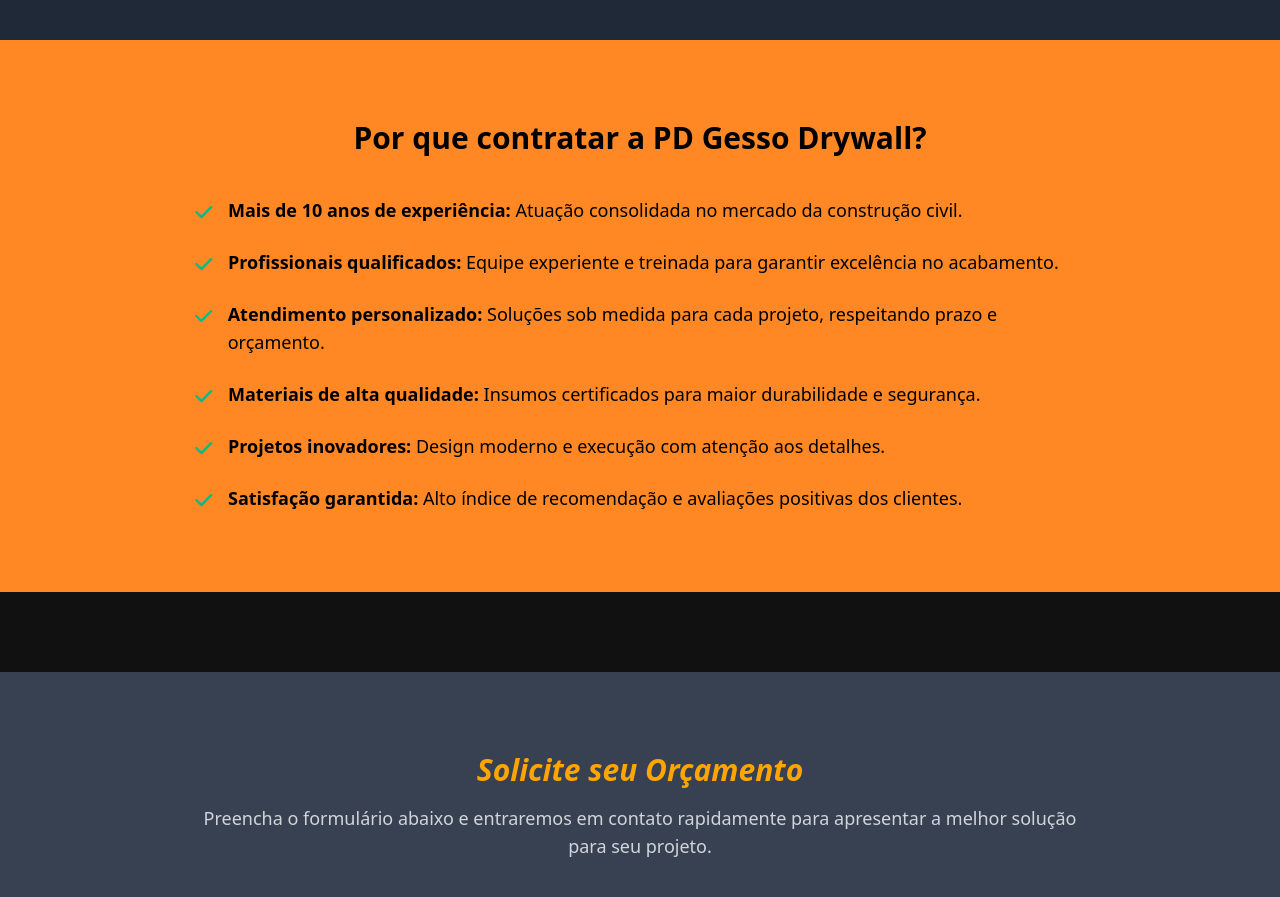
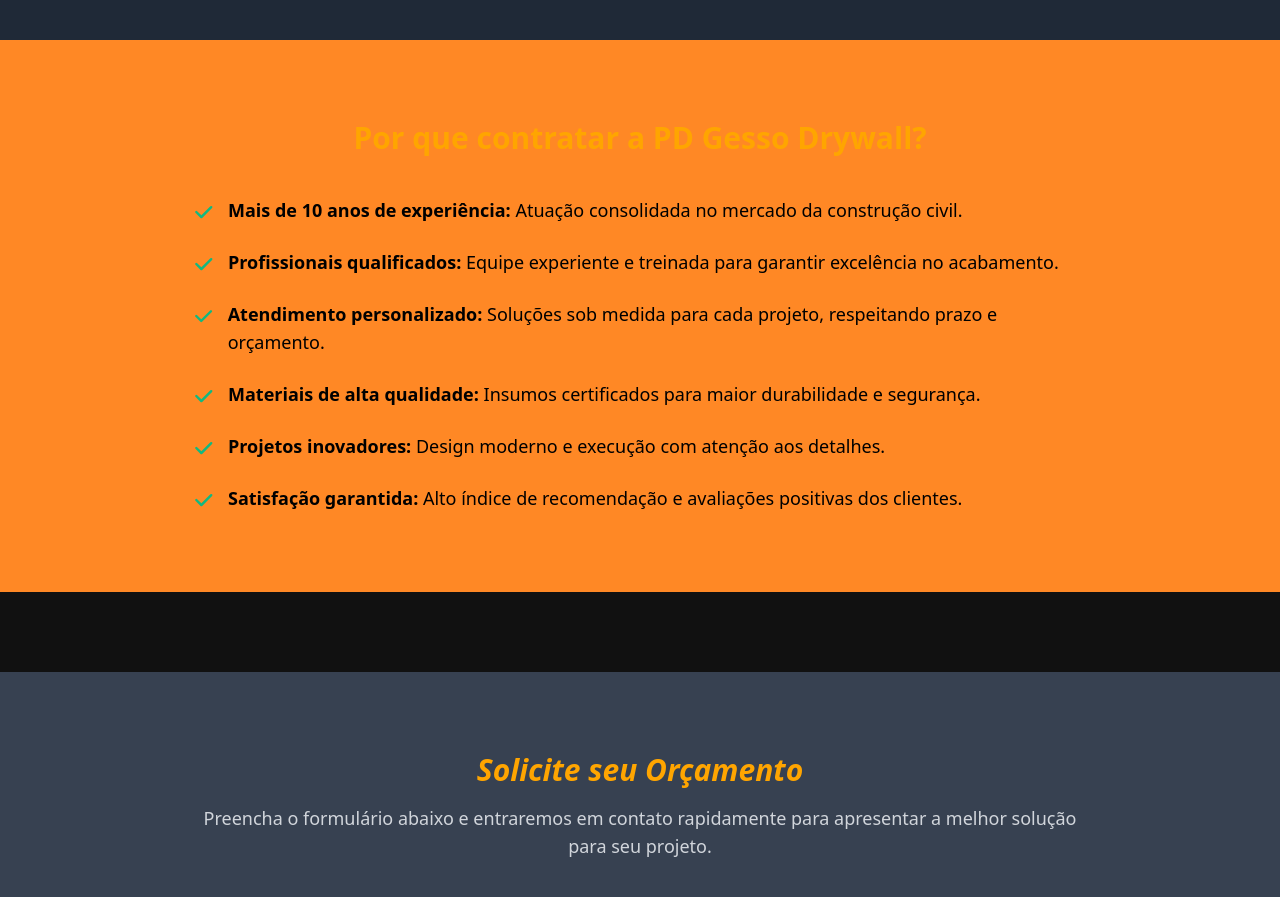
Before and after one commit to Antonio-JDev/PD-gesso-drywall, a plain HTML site: page index.html in a window 1280 px wide. Shown: the part 2700-3597 px from the top of the page. Drawn offline with nearby package versions, Linux system fonts and the light colour scheme.

Commit message:
auto-commit for 6d0a9476-63bb-4112-b5b4-ffb596e99f69

```diff
--- a/index.html
+++ b/index.html
@@ -262,7 +262,7 @@
 
         <section class="bg-white-pq py-20 px-10 text-gray-900">
             <div class="max-w-4xl mx-auto">
-                <h2 class="text-3xl font-bold text-orange-500a text-center mb-10">Por que contratar a PD Gesso Drywall?
+                <h2 class="text-3xl font-bold text-orange-500 text-center mb-10">Por que contratar a PD Gesso Drywall?
                 </h2>
                 <ul class="space-y-6 text-lg">
                     <li class="flex items-start gap-3">
```
